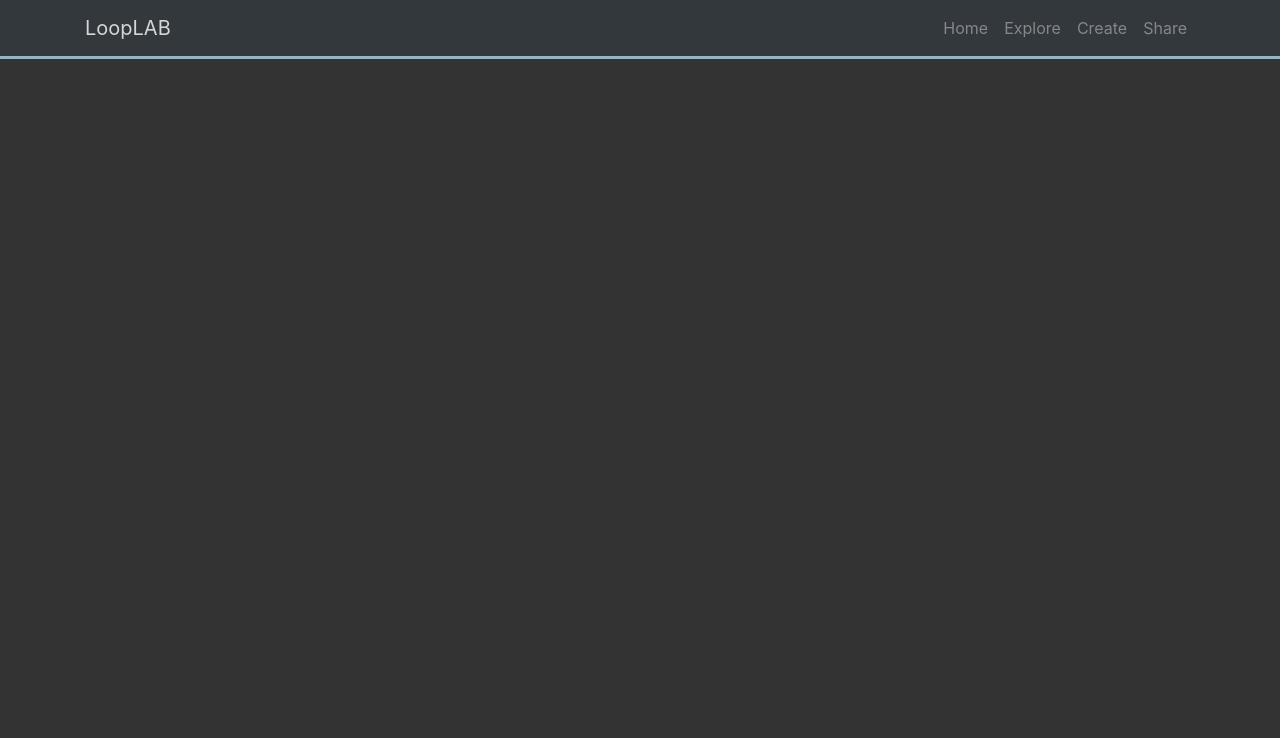
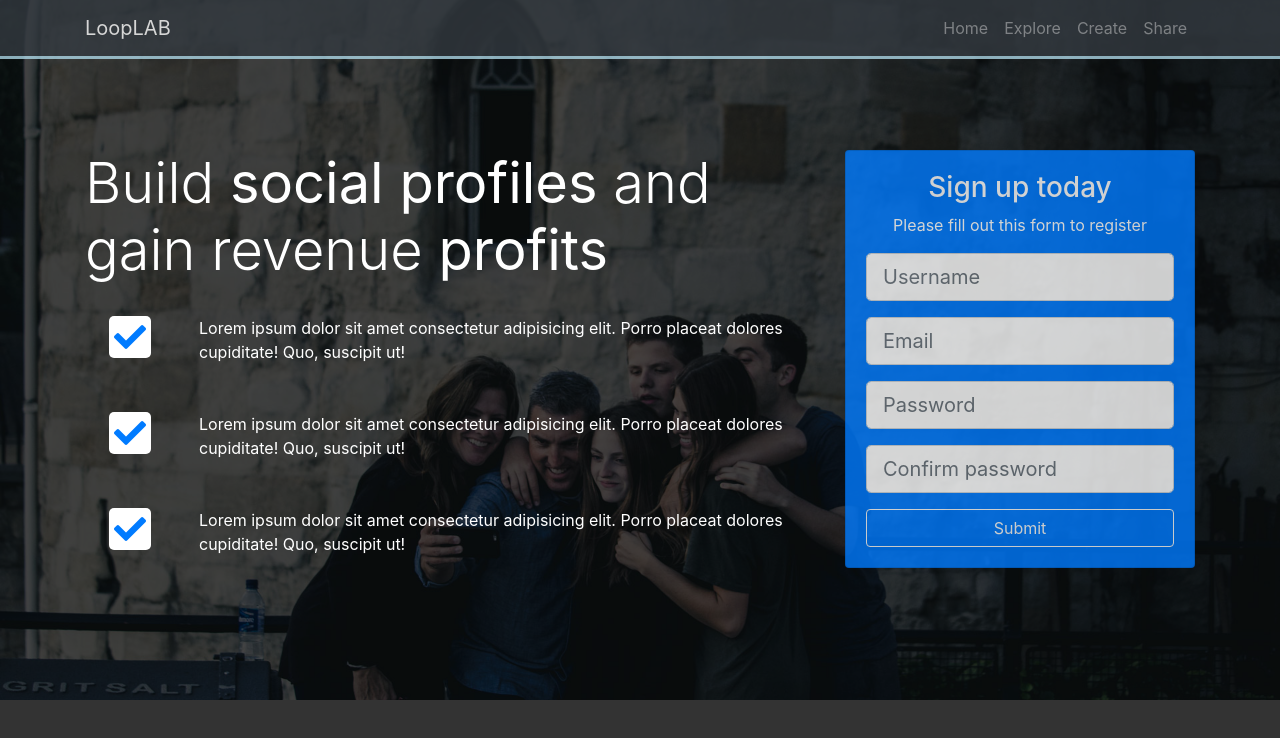
Before and after one commit to freddnyg/looplab, a plain HTML site: page index.html in a window 1280 px wide. Drawn offline with nearby package versions, Linux system fonts and the light colour scheme.

Commit message:
home-section finished

```diff
--- a/css/style.css
+++ b/css/style.css
@@ -7,3 +7,35 @@ body {
   border-bottom: 3px solid lightblue;
   opacity: 0.8;
 }
+
+#home-section {
+  background: url('../img/home.jpg');
+  background-repeat: no-repeat;
+  background-size: cover;
+  background-attachment: fixed;
+  min-height: 700px;
+}
+
+#home-section .dark-overlay {
+  position: absolute;
+  top: 0;
+  left: 0;
+  width: 100%;
+  min-height: 700px;
+  background-color: rgba(0, 0, 0, 0.7);
+}
+
+#home-section .home-inner {
+  padding-top: 150px;
+}
+
+#home-section .card-form {
+  opacity: 0.8;
+}
+
+#home-section .fas {
+  color: #007bff;
+  background: #fff;
+  padding: 5px;
+  border-radius: 5px;
+}
--- a/index.html
+++ b/index.html
@@ -1,17 +1,16 @@
-<!doctype html>
+<!DOCTYPE html>
 <html lang="en">
 
 <head>
-    <!-- Required meta tags -->
-    <meta charset="utf-8">
-    <meta name="viewport" content="width=device-width, initial-scale=1, shrink-to-fit=no">
-
-    <!-- Bootstrap CSS -->
-    <link rel="stylesheet" href="https://stackpath.bootstrapcdn.com/bootstrap/4.1.3/css/bootstrap.min.css" integrity="sha384-MCw98/SFnGE8fJT3GXwEOngsV7Zt27NXFoaoApmYm81iuXoPkFOJwJ8ERdknLPMO"
+    <meta charset="UTF-8">
+    <meta name="viewport" content="width=device-width, initial-scale=1.0">
+    <meta http-equiv="X-UA-Compatible" content="ie=edge">
+    <link rel="stylesheet" href="https://use.fontawesome.com/releases/v5.0.13/css/all.css" integrity="sha384-DNOHZ68U8hZfKXOrtjWvjxusGo9WQnrNx2sqG0tfsghAvtVlRW3tvkXWZh58N9jp"
+        crossorigin="anonymous">
+    <link rel="stylesheet" href="https://stackpath.bootstrapcdn.com/bootstrap/4.1.1/css/bootstrap.min.css" integrity="sha384-WskhaSGFgHYWDcbwN70/dfYBj47jz9qbsMId/iRN3ewGhXQFZCSftd1LZCfmhktB"
         crossorigin="anonymous">
     <link rel="stylesheet" href="css/style.css">
-
-    <title>LoopLAB</title>
+    <title>Bootstrap Theme</title>
 </head>
 
 <body>
@@ -39,15 +38,80 @@
             </div>
         </div>
     </nav>
+    <!-- HOME SECTION -->
+    <header id="home-section">
+        <div class="dark-overlay">
+            <div class="home-inner container">
+                <div class="row">
+                    <div class="col-lg-8 d-none d-lg-block">
+                        <h1 class="display-4">Build <strong>social profiles</strong> and gain revenue <strong>profits</strong></h1>
+                        <div class="d-flex">
+                            <div class="p-4 align-self-start">
+                                <i class="fas fa-check fa-2x"></i>
+                            </div>
+                            <div class="p-4 align-self-end">
+                                Lorem ipsum dolor sit amet consectetur adipisicing elit. Porro placeat dolores
+                                cupiditate! Quo, suscipit ut!
+                            </div>
+                        </div>
+                        <div class="d-flex">
+                            <div class="p-4 align-self-start">
+                                <i class="fas fa-check fa-2x"></i>
+                            </div>
+                            <div class="p-4 align-self-end">
+                                Lorem ipsum dolor sit amet consectetur adipisicing elit. Porro placeat dolores
+                                cupiditate! Quo, suscipit ut!
+                            </div>
+                        </div>
+                        <div class="d-flex">
+                            <div class="p-4 align-self-start">
+                                <i class="fas fa-check fa-2x"></i>
+                            </div>
+                            <div class="p-4 align-self-end">
+                                Lorem ipsum dolor sit amet consectetur adipisicing elit. Porro placeat dolores
+                                cupiditate! Quo, suscipit ut!
+                            </div>
+                        </div>
+                    </div>
+                    <div class="col-lg-4">
+                        <div class="card bg-primary text-center card-form">
+                            <div class="card-body">
+                                <h3>Sign up today</h3>
+                                <p>Please fill out this form to register</p>
+                                <form>
+                                    <div class="form-group">
+                                        <input type="text" class="form-control form-control-lg" placeholder="Username">
+                                    </div>
+                                    <div class="form-group">
+                                        <input type="email" class="form-control form-control-lg" placeholder="Email">
+                                    </div>
+                                    <div class="form-group">
+                                        <input type="password" class="form-control form-control-lg" placeholder="Password">
+                                    </div>
+                                    <div class="form-group">
+                                        <input type="password" class="form-control form-control-lg" placeholder="Confirm password">
+                                    </div>
+                                    <input type="submit" value="Submit" class="btn btn-outline-light btn-block">
+                                </form>
+                            </div>
+                        </div>
+                    </div>
+                </div>
+            </div>
+        </div>
+    </header>
 
-    <!-- Optional JavaScript -->
-    <!-- jQuery first, then Popper.js, then Bootstrap JS -->
-    <script src="https://code.jquery.com/jquery-3.3.1.slim.min.js" integrity="sha384-q8i/X+965DzO0rT7abK41JStQIAqVgRVzpbzo5smXKp4YfRvH+8abtTE1Pi6jizo"
+    <script src="http://code.jquery.com/jquery-3.3.1.min.js" integrity="sha256-FgpCb/KJQlLNfOu91ta32o/NMZxltwRo8QtmkMRdAu8="
         crossorigin="anonymous"></script>
     <script src="https://cdnjs.cloudflare.com/ajax/libs/popper.js/1.14.3/umd/popper.min.js" integrity="sha384-ZMP7rVo3mIykV+2+9J3UJ46jBk0WLaUAdn689aCwoqbBJiSnjAK/l8WvCWPIPm49"
         crossorigin="anonymous"></script>
-    <script src="https://stackpath.bootstrapcdn.com/bootstrap/4.1.3/js/bootstrap.min.js" integrity="sha384-ChfqqxuZUCnJSK3+MXmPNIyE6ZbWh2IMqE241rYiqJxyMiZ6OW/JmZQ5stwEULTy"
+    <script src="https://stackpath.bootstrapcdn.com/bootstrap/4.1.1/js/bootstrap.min.js" integrity="sha384-smHYKdLADwkXOn1EmN1qk/HfnUcbVRZyYmZ4qpPea6sjB/pTJ0euyQp0Mk8ck+5T"
         crossorigin="anonymous"></script>
+
+    <script>
+        // Get the current year for the copyright
+        $('#year').text(new Date().getFullYear());
+    </script>
 </body>
 
 </html>
```
